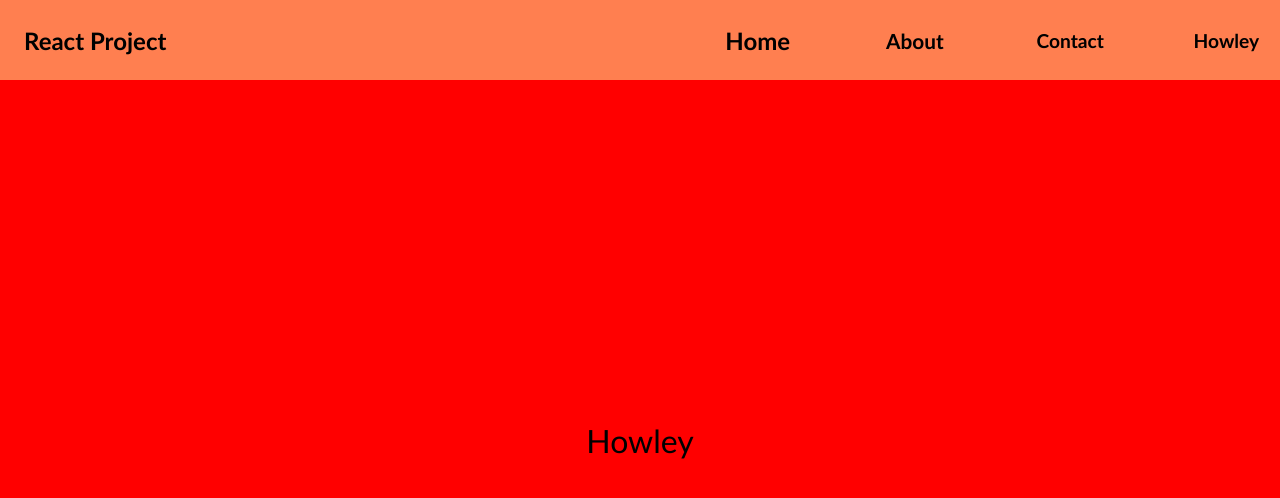
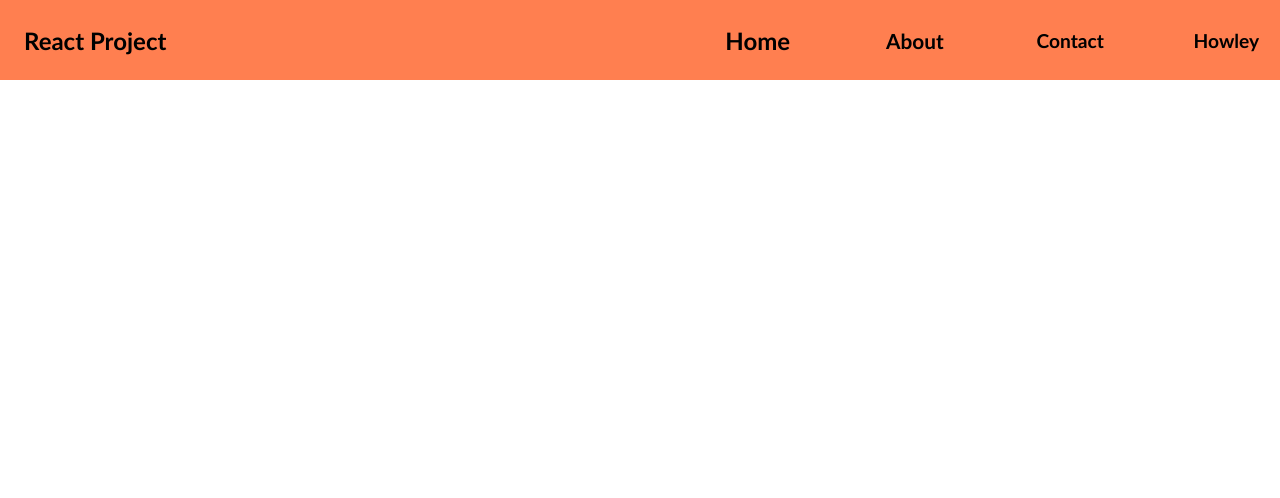
Before and after one commit to kishorbkgowda/githubpractise, a React (Vite) app: page /howley in a window 1280 px wide. Shown: the top 498 px of the page. Built offline with nearby package versions, Linux system fonts and the light colour scheme.

Commit message:
Successfully removed Howley link

```diff
--- a/src/App.jsx
+++ b/src/App.jsx
@@ -25,7 +25,6 @@ function App() {
             <Route path="/home" element={<Home/>}></Route>
             <Route path="/About" element={<About/>}></Route>
             <Route path="/Contact" element={<Contact/>}></Route>
-            <Route path="/howley" element={<Howley/>}></Route>
           </Routes>
       </div>
       </Router>
```
